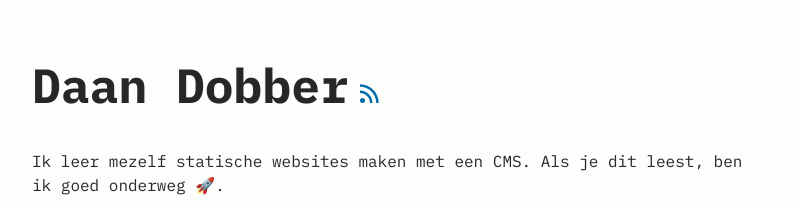
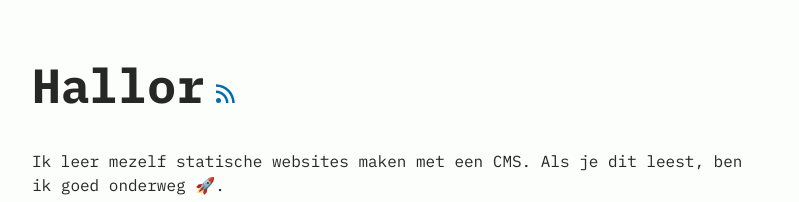
Before and after one commit to daandobber/mijnsite, an Astro site: page / in a window 1280 px wide. Shown: the part 196-398 px from the top of the page, without its empty margins (240-1039 px from the left). Built offline with nearby package versions, Linux system fonts and the light colour scheme; Astro itself is replaced by a stand-in of ours.

Commit message:
Update index.astro

```diff
--- a/src/pages/index.astro
+++ b/src/pages/index.astro
@@ -23,7 +23,7 @@ const socialCount = SOCIALS.filter(social => social.active).length;
   <Header />
   <main id="main-content">
     <section id="hero">
-      <h1>Daan Dobber</h1>
+      <h1>Hallor</h1>
       <a
         target="_blank"
         href="/rss.xml"
```
